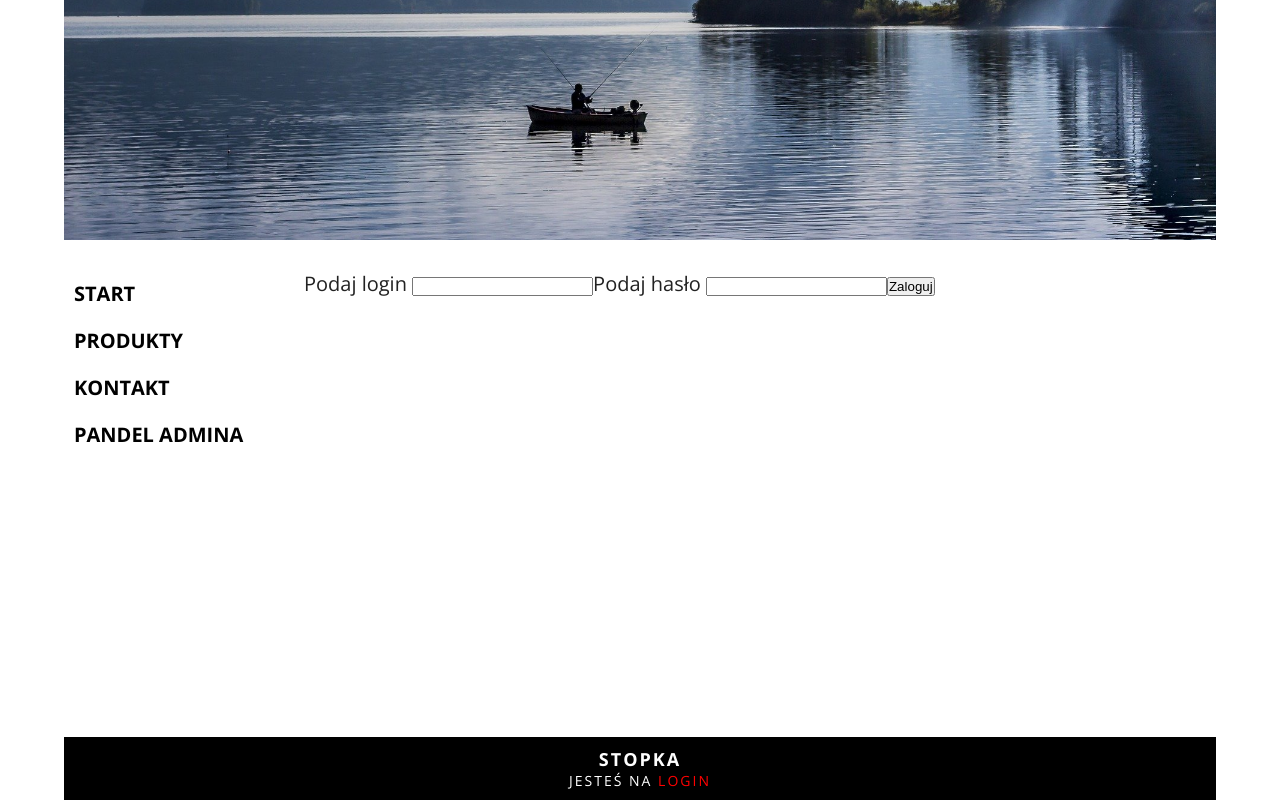
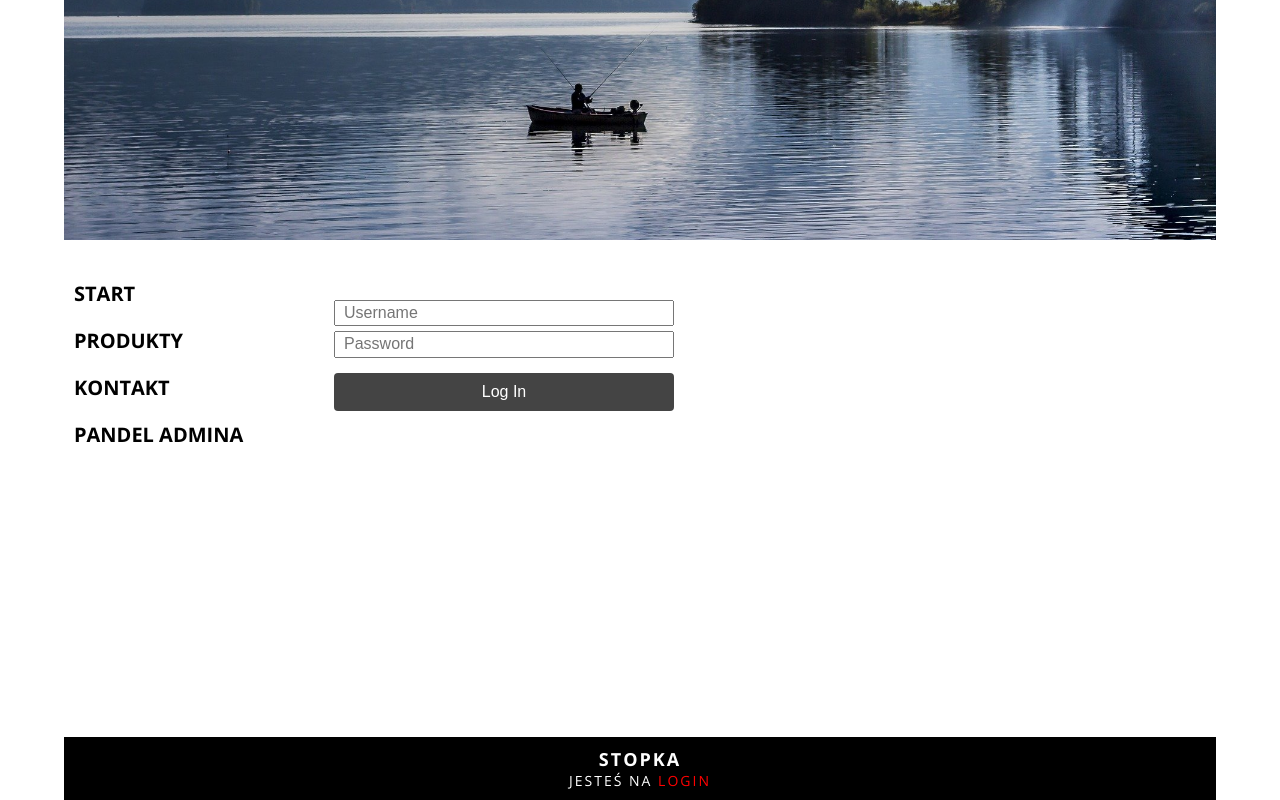
Before and after one commit to APabisz/13.Simple_ReactApp, a React (Create React App) app: page /login in a window 1280 px wide. Built offline with nearby package versions, Linux system fonts and the light colour scheme.

Commit message:
fix: new layout

```diff
--- a/src/pages/LoginPage.js
+++ b/src/pages/LoginPage.js
@@ -1,15 +1,12 @@
 import React from "react"
+import "../styles/LoginPage.css"
 
 const LoginPage = () => {
   return (
-    <div>
-      <label htmlFor=''>
-        Podaj login <input type='text' />
-      </label>
-      <label htmlFor=''>
-        Podaj hasło <input type='password' />
-      </label>
-      <button>Zaloguj</button>
+    <div className='login'>
+      <input className='user' type='text' placeholder='Username' />
+      <input className='password' type='password' placeholder='Password' />
+      <button className='button'>Log In</button>
     </div>
   )
 }
--- /dev/null
+++ b/src/styles/LoginPage.css
@@ -0,0 +1,45 @@
+.login {
+  text-align: center;
+  display: flex;
+  flex-direction: column;
+  max-width: 400px;
+  padding: 30px;
+}
+
+.login .user,
+.login .password {
+  display: flex;
+  flex-direction: column;
+  margin-bottom: 5px;
+}
+
+.login input {
+  font-size: 0.8em;
+  padding: 0 8px;
+  line-height: 140%;
+}
+
+.login .button {
+  display: block;
+  border: none;
+  border-radius: 4px;
+  cursor: pointer;
+  margin-top: 10px;
+  padding: 10px 20px;
+  background-color: #444;
+  color: #fff;
+  font-size: 0.8em;
+  transition: 0.1s;
+}
+
+.login .button:hover {
+  background-color: brown;
+}
+
+@media (max-width: 800px) {
+  .login {
+    box-shadow: 0 0 6px 0 #ccc;
+    margin: 0 auto;
+    border-radius: 5px;
+  }
+}
```
